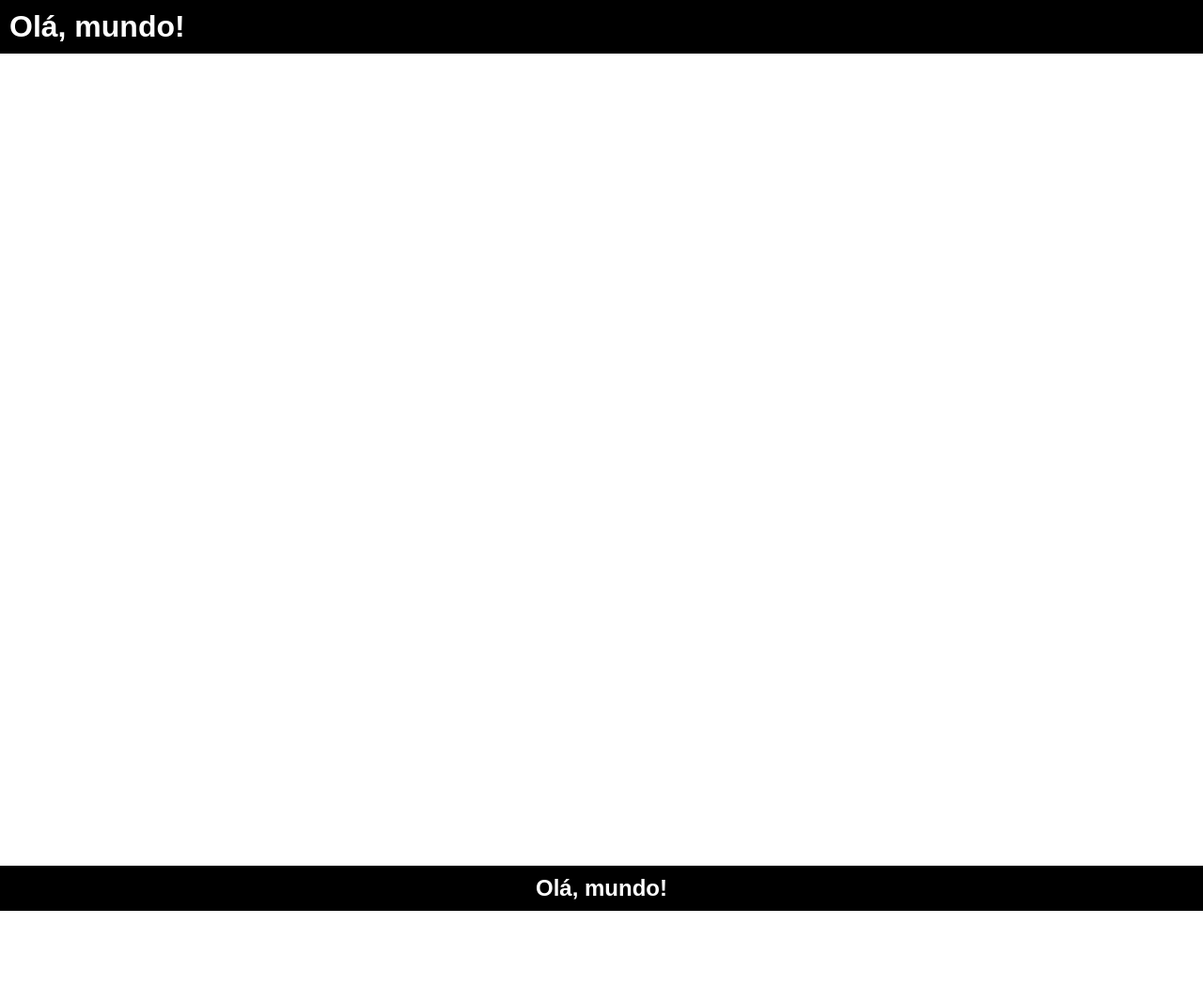
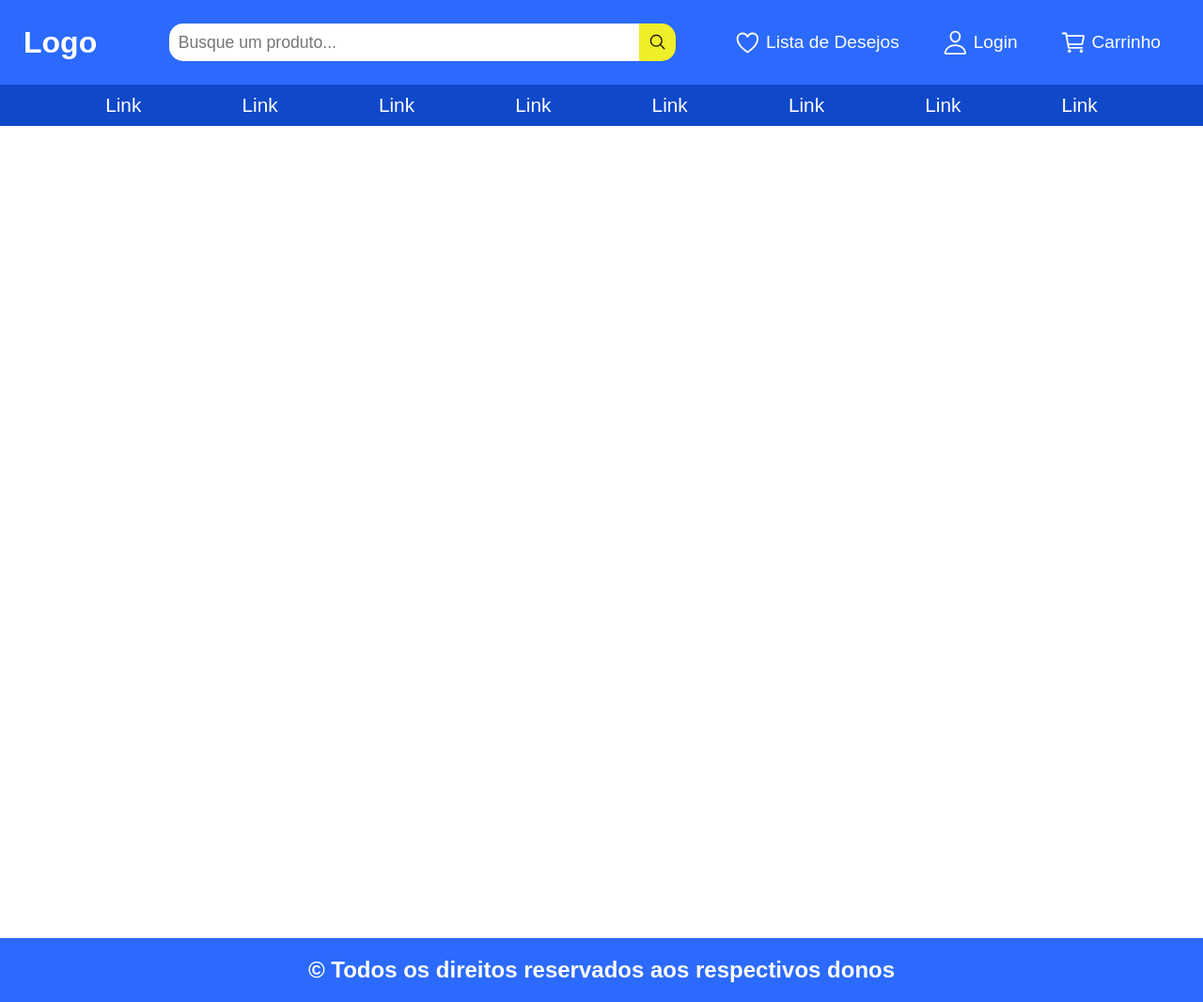
Before and after one commit to gabs1m/loja, a PHP site: page / in a window 1280 px wide. Shown: the whole page at 94% size. Before the commit the page ends 969 px from the top, so only its background shows below. Run offline with PHP 8.4, Linux system fonts and the light colour scheme.

Commit message:
começo do cabeçalho

```diff
--- a/index.php
+++ b/index.php
@@ -5,17 +5,44 @@
     <meta http-equiv="X-UA-Compatible" content="IE=edge">
     <meta name="viewport" content="width=device-width, initial-scale=1.0">
     <link rel="stylesheet" href="style.css">
-    <title>Document</title>
+    <title>KGSports</title>
 </head>
 <body>
     <header>
-        <h1>Olá, mundo!</h1>
+        <div class="header-head">
+            <h1>Logo</h1>
+            <div class="header-searchbar">
+                <form action="busca.php" method="get">
+                    <input type="search" name="busca" class="input-busca" placeholder="Busque um produto...">
+                    <button class="button-busca">
+                        <ion-icon name="search-outline"></ion-icon>
+                    </button>
+                </form>
+            </div>
+            <div class="header-icons">
+                <a href="" class="icon-header"><ion-icon name="heart-outline"></ion-icon> Lista de Desejos</a>
+                <a href="" class="icon-header"><ion-icon name="person-outline"></ion-icon> Login</a>
+                <a href="" class="icon-header"><ion-icon name="cart-outline"></ion-icon> Carrinho</a>
+            </div>
+        </div>
     </header>
+    <nav class="navbar">
+        <a href="">Link</a>
+        <a href="">Link</a>
+        <a href="">Link</a>
+        <a href="">Link</a>
+        <a href="">Link</a>
+        <a href="">Link</a>
+        <a href="">Link</a>
+        <a href="">Link</a>
+    </nav>
     <section id="teste">
 
     </section>
     <footer>
-        <h2>Olá, mundo!</h2>
+        <h2>&copy; Todos os direitos reservados aos respectivos donos</h2>
     </footer>
+    <script type="module" src="https://unpkg.com/ionicons@5.5.2/dist/ionicons/ionicons.esm.js"></script>
+    <script nomodule src="https://unpkg.com/ionicons@5.5.2/dist/ionicons/ionicons.js"></script>
 </body>
 </html>
--- a/style.css
+++ b/style.css
@@ -8,21 +8,99 @@
 body{
     width:100%;
     height:100%;
+    font-family:Arial, Helvetica, sans-serif;
 }
 
 
 header, footer{
     width:100%;
     padding:10px;
-    background-color:black;
+    background-color:#2b6afc;
     color:white;
-    font-family:Arial, Helvetica, sans-serif;
+    position:relative;
 }
 footer{
     text-align:center;
     bottom:0;
+    padding:20px
 }
 
 #teste{
     height:864px;
 }
+
+/* ---- Cabeçalho ---- */
+.header-head{
+    padding:15px;
+    display:flex;
+    flex-direction:row;
+    justify-content:space-between;
+    align-items:center;
+}
+
+.header-searchbar form{
+    position:relative;
+}
+.input-busca, .button-busca{
+    height:40px;
+    padding:10px;
+}
+.input-busca{
+    width:500px;
+    border-top-left-radius:15px;
+    border-bottom-left-radius:15px;
+    font-size:1.1em;
+}
+.button-busca{
+    background-color:#eeee29;
+    position:absolute;
+    border-top-right-radius:15px;
+    border-bottom-right-radius:15px;
+    cursor:pointer;
+    transition:0.3s;
+    font-size:1.2em;
+}
+.button-busca:hover{
+    background-color:#d8d817;
+}
+
+.header-icons{
+    display:flex;
+}
+.icon-header{
+    font-size:1.2em;
+    display:flex;
+    align-items:center;
+    margin:5px 20px;
+    text-decoration:none;
+    color:white;
+    transition:0.3s;
+}
+.icon-header:hover{
+    color:#ccc;
+}
+.icon-header ion-icon{
+    font-size:1.5em;
+    margin:0 5px;
+}
+
+
+.navbar{
+    width:100%;
+    background-color:#1048ca;
+    display:flex;
+    padding:10px 5px;
+    justify-content:space-evenly;
+    position:sticky;
+    top:0;
+}
+.navbar a{
+    font-size:1.3em;
+    text-decoration:none;
+    color:white;
+    transition:0.3s;
+}
+.navbar a:hover{
+    color:#ccc;
+}
+/* ------------------- */
```
